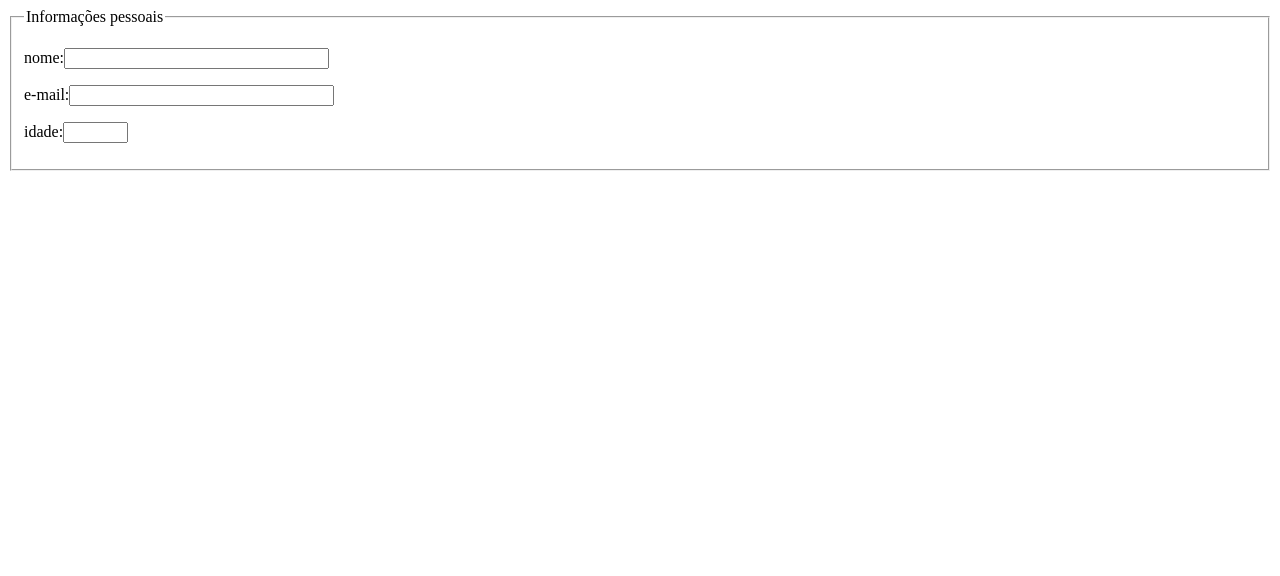
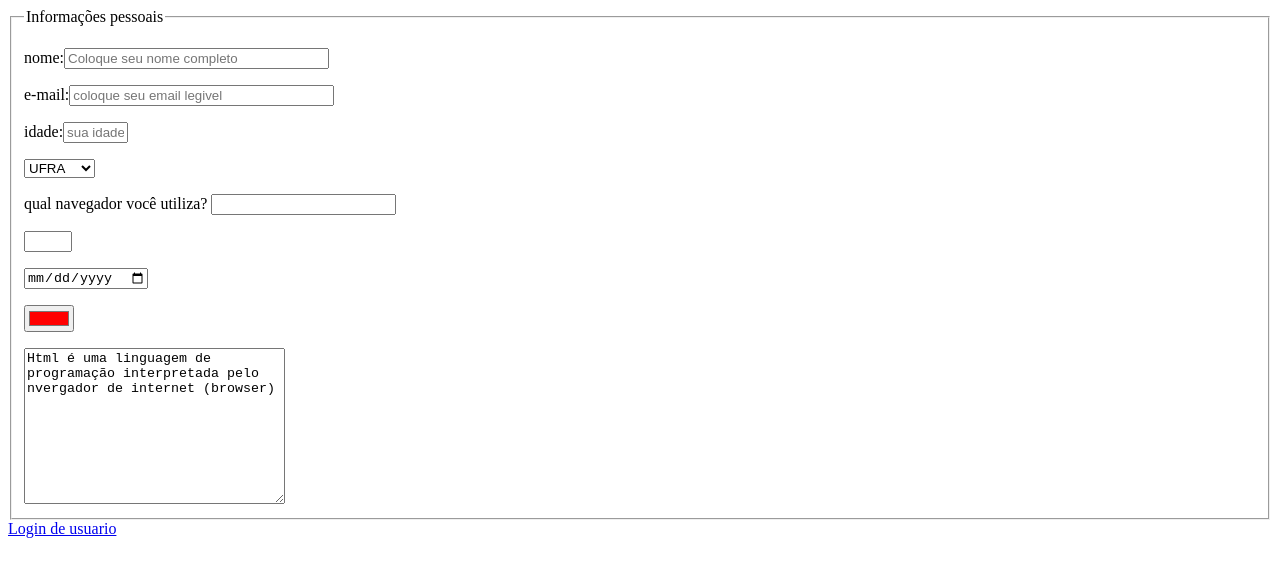
Before and after one commit to LucasSoares482/stackblitz-pratica-de-html-20242, a website: page index.html in a window 1280 px wide. Drawn offline with Linux system fonts and the light colour scheme.

Commit message:
feat: adicionado area de usuario

```diff
--- a/index.html
+++ b/index.html
@@ -10,10 +10,34 @@
   <form action="">
     <fieldset>
       <legend>Informações pessoais</legend>
-      <p>nome:<input type="text" size="30"></input></p>
-      <p>e-mail:<input type="text" size="30"></input></p>
-      <p>idade:<input type="text" size="5"></input></p>
+      <!-- nome email e idade da pessoa -->
+      <p>nome:<input type="text" size="30" placeholder="Coloque seu nome completo" required></input></p>
+      <p>e-mail:<input type="text" size="30" placeholder="coloque seu email legivel" required></input></p>
+      <p>idade:<input type="text" size="5" placeholder="sua idade" required></input></p>
+      <!-- seleção de sua universidade -->
+      <p>
+        <select name="universidades" id="">
+          <option value="ufra">UFRA</option>
+          <option value="ufpa">UFPA</option>
+          <option value="uepa">UEPA</option>
+          <option value="unama">UNAMA</option>
+        </select>
+      </p>
+      <!-- o navegador sendo utilizado pela pessoa -->
+      <p>qual navegador você utiliza?
+        <input list="browsers">
+        <datalist id="browsers">
+          <option value="internet explorer"></option>
+          <option value="Firefox"></option>
+          <option value="Chrome"></option>
+        </datalist>
+      </p>
+      <p><input type="number" name="qtde" min="1" max="5"></p>
+      <input type="date" name="nasc" id="">
+      <p><input type="color" name="favcolor" value="#ff0000" id=""></p>
+      <textarea name="" id="" cols="30" rows="10">Html é uma linguagem de programação interpretada pelo nvergador de internet (browser)</textarea>
     </fieldset>
-  </form>
+    </form>
+    <a href="exercicio.html">Login de usuario</a>
 </body>
 </html>
```
Also changed, not shown: exercicio.html (added, +26 -0 lines), 1 other file.
